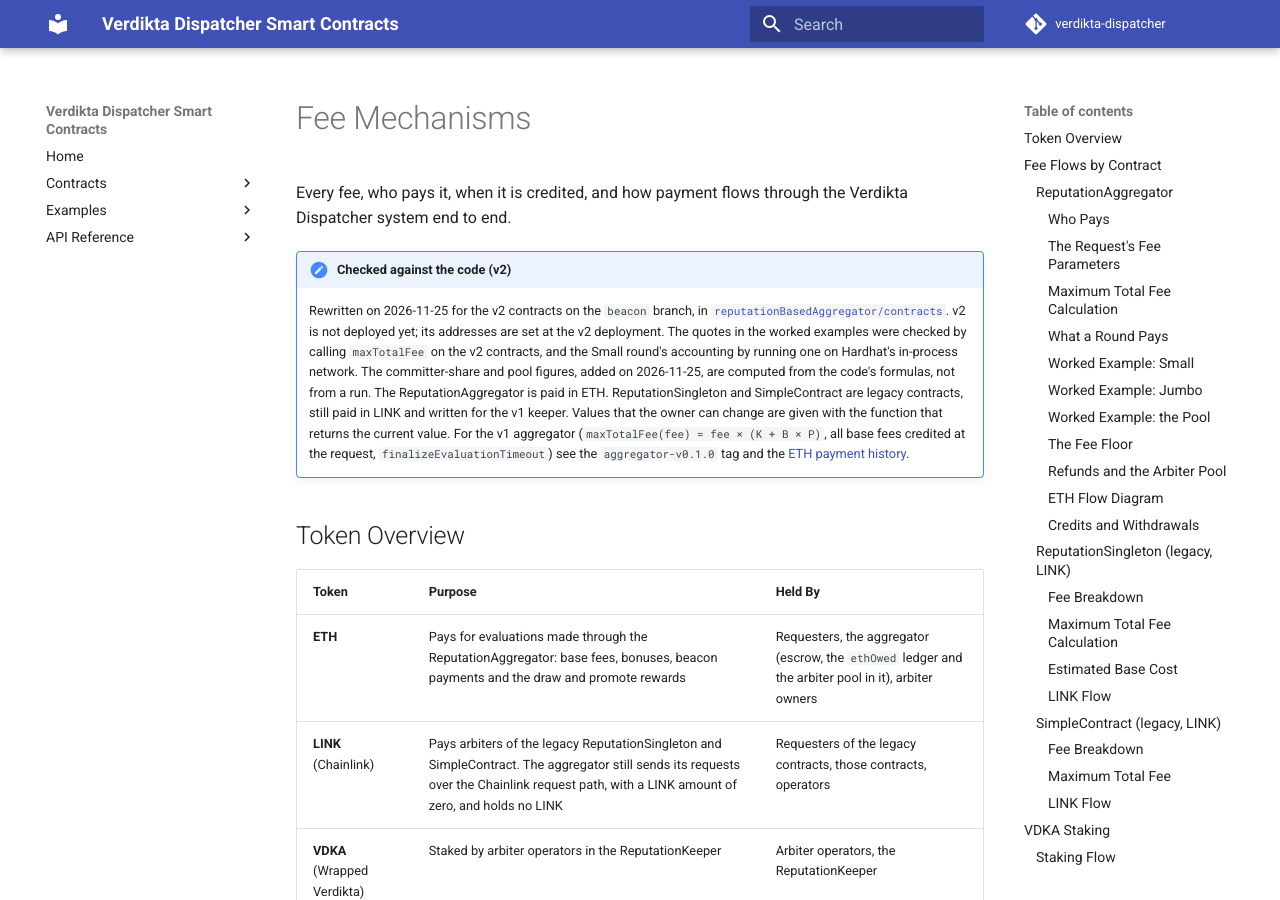
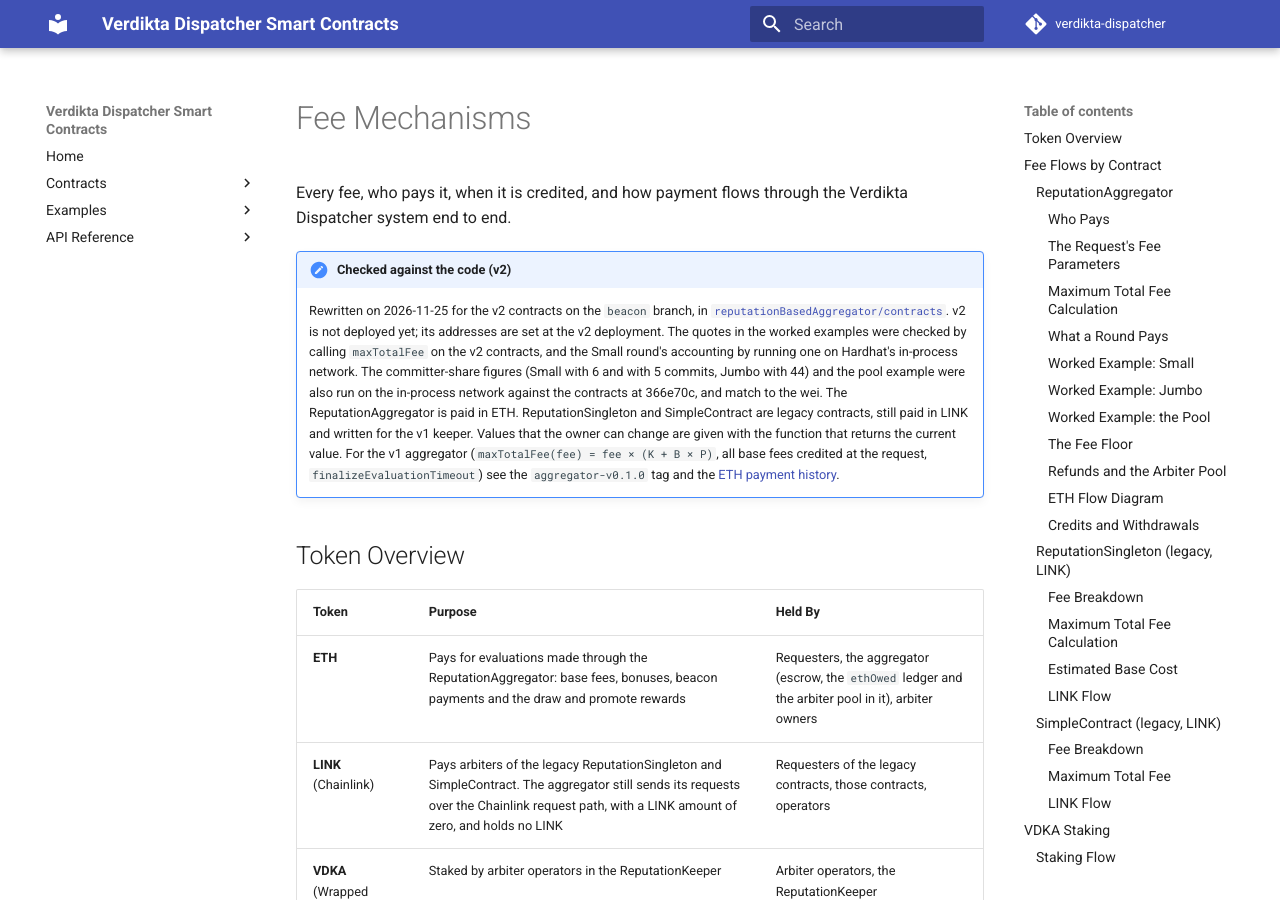
Before and after one commit to verdikta/verdikta-dispatcher, an MkDocs documentation site: the page built from docs/advanced/fees.md, in a window 1280 px wide and 900 px high. Built offline with MkDocs 1.6.1 and Material for MkDocs 9.7.7, drawn with Linux system fonts in a browser that asks for light colours; comment, search, counter and statistics services are not loaded.

Commit message:
Docs: the fee guide's committer-share and pool figures are measured, not only computed
Co-Authored-By: Claude Opus 5.5 <noreply@anthropic.com>

```diff
--- a/docs/advanced/fees.md
+++ b/docs/advanced/fees.md
@@ -3,7 +3,7 @@
 Every fee, who pays it, when it is credited, and how payment flows through the Verdikta Dispatcher system end to end.
 
 !!! note "Checked against the code (v2)"
-    Rewritten on 2026-11-25 for the v2 contracts on the `beacon` branch, in [`reputationBasedAggregator/contracts`](https://github.com/verdikta/verdikta-dispatcher/tree/beacon/reputationBasedAggregator/contracts). v2 is not deployed yet; its addresses are set at the v2 deployment. The quotes in the worked examples were checked by calling `maxTotalFee` on the v2 contracts, and the Small round's accounting by running one on Hardhat's in-process network. The committer-share and pool figures, added on 2026-11-25, are computed from the code's formulas, not from a run. The ReputationAggregator is paid in ETH. ReputationSingleton and SimpleContract are legacy contracts, still paid in LINK and written for the v1 keeper. Values that the owner can change are given with the function that returns the current value. For the v1 aggregator (`maxTotalFee(fee) = fee × (K + B × P)`, all base fees credited at the request, `finalizeEvaluationTimeout`) see the `aggregator-v0.1.0` tag and the [ETH payment history](eth-payment-migration.md).
+    Rewritten on 2026-11-25 for the v2 contracts on the `beacon` branch, in [`reputationBasedAggregator/contracts`](https://github.com/verdikta/verdikta-dispatcher/tree/beacon/reputationBasedAggregator/contracts). v2 is not deployed yet; its addresses are set at the v2 deployment. The quotes in the worked examples were checked by calling `maxTotalFee` on the v2 contracts, and the Small round's accounting by running one on Hardhat's in-process network. The committer-share figures (Small with 6 and with 5 commits, Jumbo with 44) and the pool example were also run on the in-process network against the contracts at 366e70c, and match to the wei. The ReputationAggregator is paid in ETH. ReputationSingleton and SimpleContract are legacy contracts, still paid in LINK and written for the v1 keeper. Values that the owner can change are given with the function that returns the current value. For the v1 aggregator (`maxTotalFee(fee) = fee × (K + B × P)`, all base fees credited at the request, `finalizeEvaluationTimeout`) see the `aggregator-v0.1.0` tag and the [ETH payment history](eth-payment-migration.md).
 
 ## Token Overview
 
```
